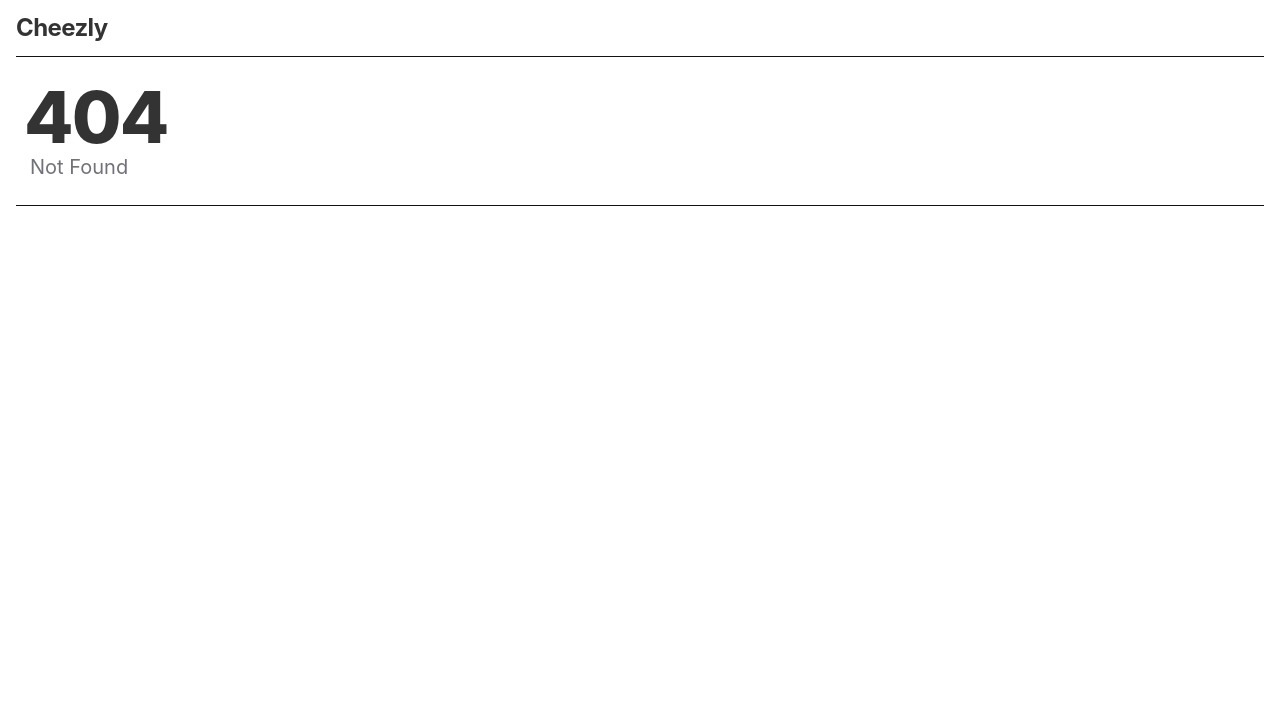
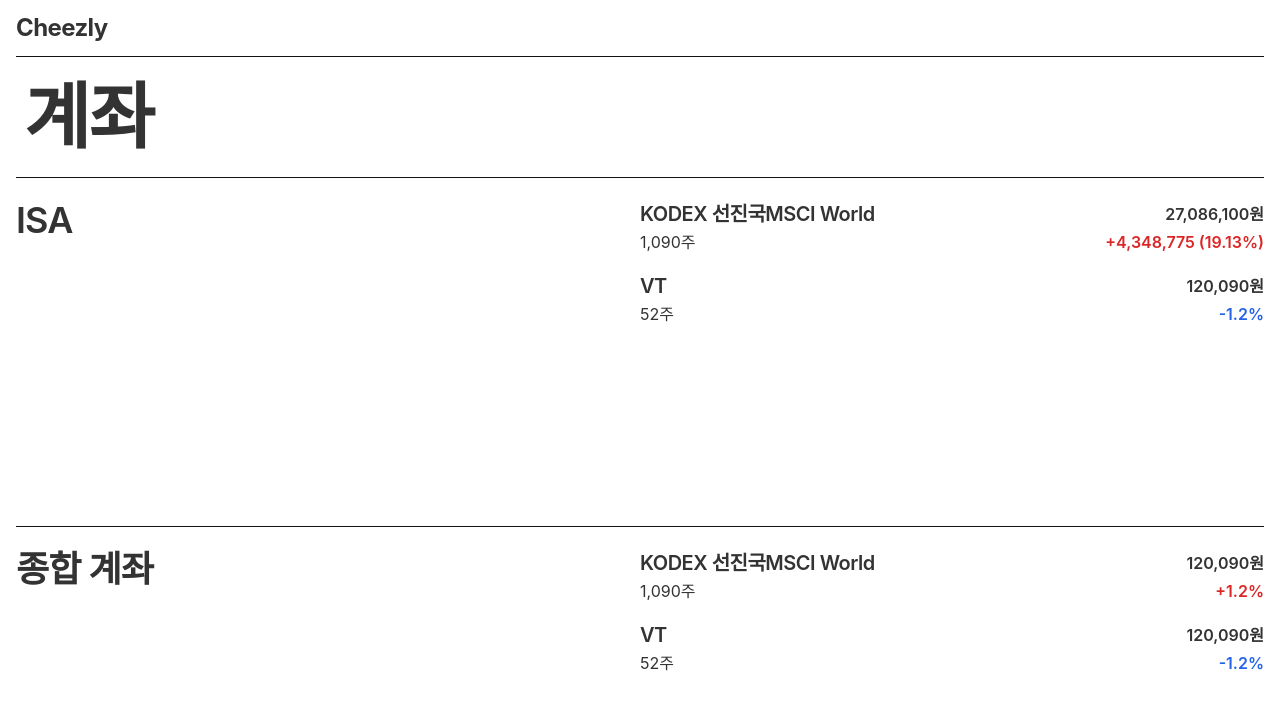
Before and after one commit to project-cheezly/deepcheese, a SvelteKit app: page /portfolio/account in a window 1280 px wide. Before the commit this address had no page. Shown: the top 710 px of the page. Built offline with nearby package versions, Linux system fonts and the light colour scheme; a web font is replaced by a local one.

Commit message:
✨feat: 계좌 조회 페이지 구현

```diff
--- /dev/null
+++ b/src/routes/portfolio/account/+page.svelte
@@ -0,0 +1,56 @@
+<div class="container">
+    <h1 class="main-content-large">계좌</h1>
+    <div/>
+</div>
+<div class="container space-y-4 md:space-y-36">
+    <div class="grid grid-cols-2 pt-4 pb-12 space-y-4 md:space-y-0">
+        <h2 class="main-content-small col-span-2 md:col-span-1">ISA</h2>
+        <div class="main-content-small space-y-4 col-span-2 md:col-span-1">
+            <div class="grid grid-cols-2">
+                <div>
+                    <h4>KODEX 선진국MSCI World</h4>
+                    <p>1,090주</p>
+                </div>
+                <div class="text-right">
+                    <p class="font-semibold">27,086,100원</p>
+                    <p class="font-semibold text-red-600">+4,348,775 (19.13%)</p>
+                </div>
+            </div>
+            <div class="grid grid-cols-2">
+                <div>
+                    <h4>VT</h4>
+                    <p>52주</p>
+                </div>
+                <div class="text-right">
+                    <p class="font-semibold">120,090원</p>
+                    <p class="font-semibold text-blue-600">-1.2%</p>
+                </div>
+            </div>
+        </div>
+    </div>
+    <div class="grid grid-cols-2 pt-4 pb-12 space-y-4 md:space-y-0">
+        <h2 class="main-content-small col-span-2 md:col-span-1">종합 계좌</h2>
+        <div class="main-content-small space-y-4 col-span-2 md:col-span-1">
+            <div class="grid grid-cols-2">
+                <div>
+                    <h4>KODEX 선진국MSCI World</h4>
+                    <p>1,090주</p>
+                </div>
+                <div class="text-right">
+                    <p class="font-semibold">120,090원</p>
+                    <p class="font-semibold text-red-600">+1.2%</p>
+                </div>
+            </div>
+            <div class="grid grid-cols-2">
+                <div>
+                    <h4>VT</h4>
+                    <p>52주</p>
+                </div>
+                <div class="text-right">
+                    <p class="font-semibold">120,090원</p>
+                    <p class="font-semibold text-blue-600">-1.2%</p>
+                </div>
+            </div>
+        </div>
+    </div>
+</div>
```
